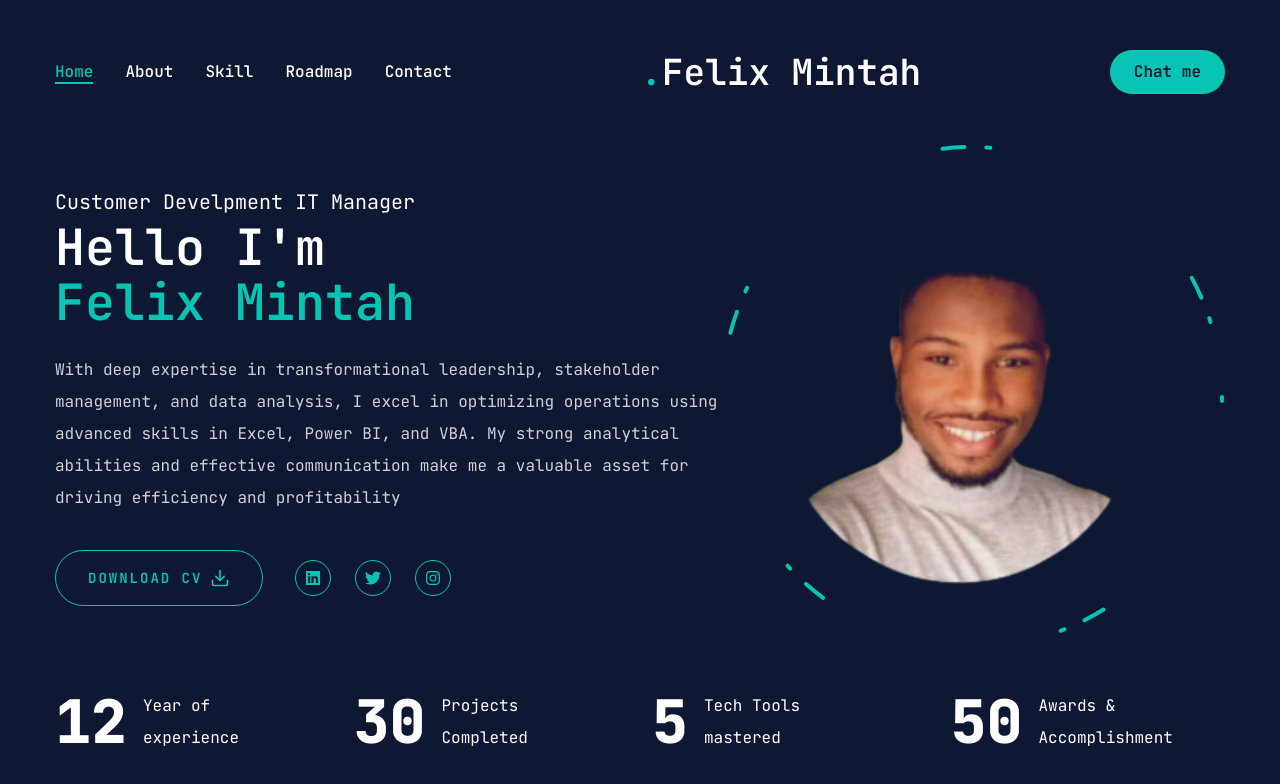
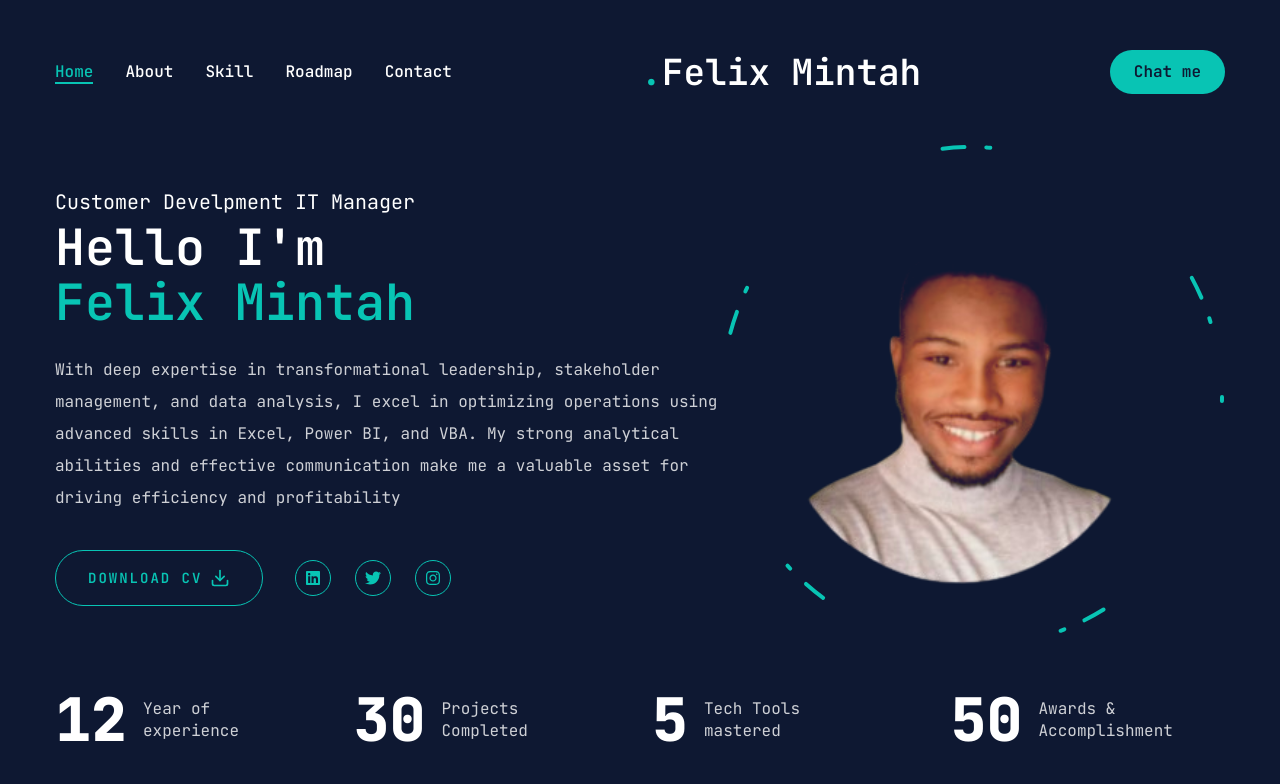
Before and after one commit to MaryKwawu/Felix-Mintah-Portfolio, a Next.js app: page / in a window 1280 px wide. Shown: the top 784 px of the page. Built offline with nearby package versions, Linux system fonts and the light colour scheme.

Commit message:
Chore : worked on the stats.tsx file

```diff
--- a/src/components/ui/stats.tsx
+++ b/src/components/ui/stats.tsx
@@ -24,7 +24,7 @@ const stats = [
 
 const Stats = () => {
 	return (
-		<section>
+		<section className="pt-4 pb-12 xl:pt-0 xl:pb-0">
 			<div className="container mx-auto">
 				<div className="flex flex-wrap gap-6 max-w-[80vw] mx-auto xl:max-w-none">
 					{stats.map((item, index) => {
@@ -41,7 +41,7 @@ const Stats = () => {
 								<p
 									className={`${
 										item.text.length < 15 ? "max-w-[100px]" : "max-w-[150px]"
-									}`}>
+									} leading-snug text-white/80`}>
 									{item.text}
 								</p>
 							</div>
```
